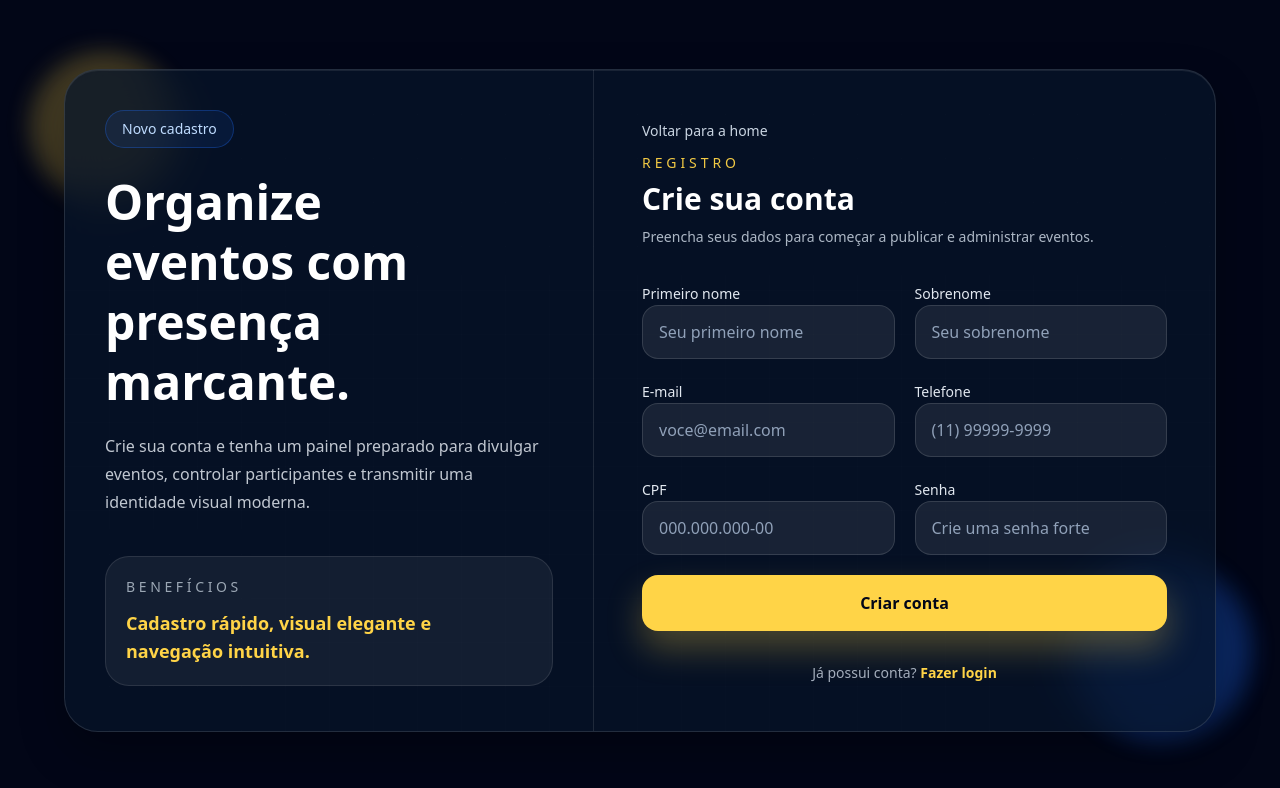
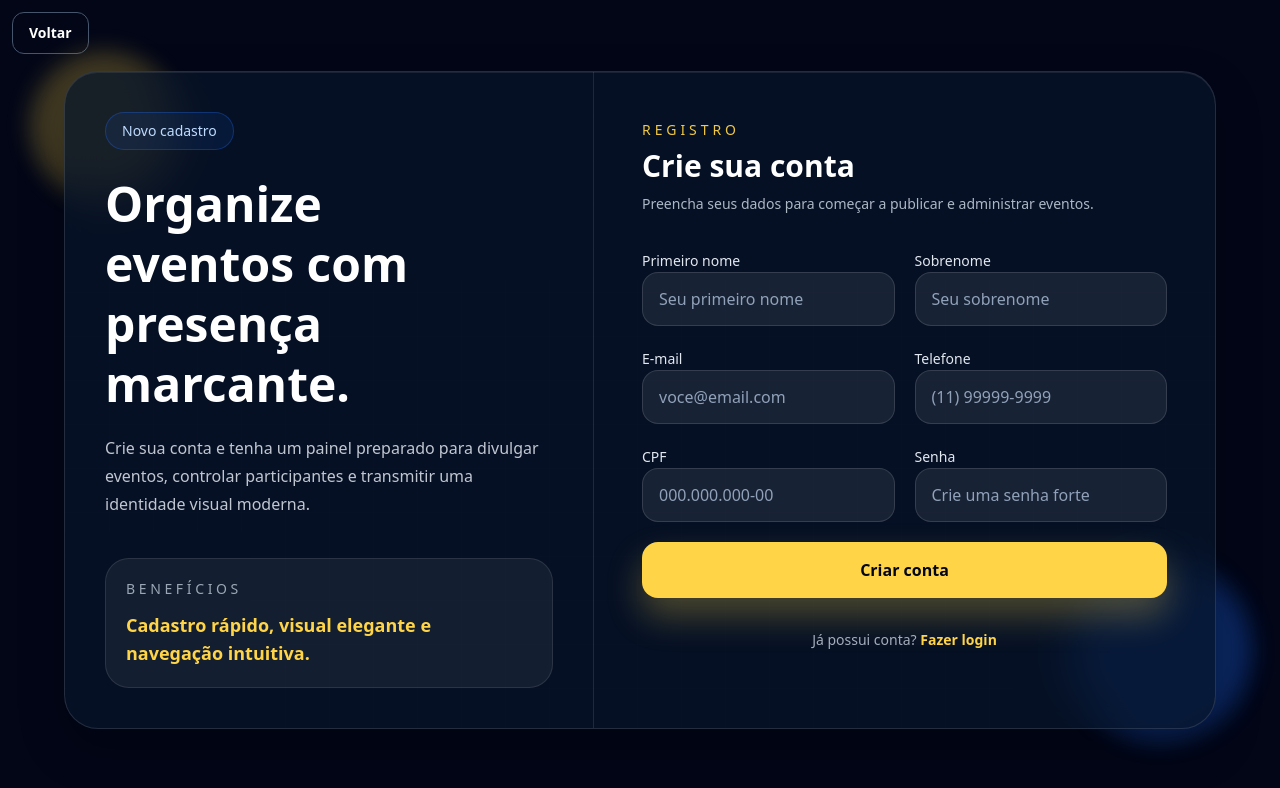
Before and after one commit to severo-bernardo04/event-creator-FE, a Next.js app in the folder my-app/: page /register in a window 1280 px wide. Shown: the top 788 px of the page. Built offline with nearby package versions, Linux system fonts and the light colour scheme.

Commit message:
feat(styles): enhanced styles added for the back button

```diff
--- a/my-app/app/login/page.tsx
+++ b/my-app/app/login/page.tsx
@@ -8,6 +8,12 @@ export default function LoginPage() {
 
   return (
     <main className="relative flex min-h-screen items-center justify-center overflow-hidden px-6 py-10 text-white">
+      <Link
+        href="/"
+          className="absolute top-3 left-3 rounded-xl border border-slate-600 px-4 py-2.5 text-sm font-bold text-white hover:border-slate-500 hover:bg-slate-800"
+        >
+          Voltar
+      </Link>
       <div className="floating-orb top-20 left-10 h-36 w-36 bg-primary/55" />
       <div
         className="floating-orb right-8 bottom-12 h-44 w-44 bg-secondary/45"
@@ -44,12 +50,6 @@ export default function LoginPage() {
         <div className="relative p-8 sm:p-10 md:p-12">
           <div className="mx-auto flex w-full max-w-md flex-col gap-8">
             <div className="space-y-3">
-              <Link
-                href="/"
-                className="inline-flex text-sm font-medium text-slate-300 hover:text-secondary"
-              >
-                Voltar para a home
-              </Link>
               <div>
                 <p className="text-sm uppercase tracking-[0.28em] text-primary/90">
                   Login
--- a/my-app/app/register/page.tsx
+++ b/my-app/app/register/page.tsx
@@ -8,6 +8,11 @@ export default function RegisterPage() {
 
   return (
     <main className="relative flex min-h-screen items-center justify-center overflow-hidden px-6 py-10 text-white">
+      <Link
+        href="/" className="absolute top-3 left-3 rounded-xl border border-slate-600 px-4 py-2.5 text-sm font-bold text-white hover:border-slate-500 hover:bg-slate-800"
+      >
+        Voltar
+      </Link>
       <div className="floating-orb top-16 left-8 h-36 w-36 bg-secondary/40" />
       <div
         className="floating-orb right-8 bottom-12 h-44 w-44 bg-primary/50"
@@ -44,12 +49,6 @@ export default function RegisterPage() {
         <div className="relative p-8 sm:p-10 md:p-12">
           <div className="mx-auto flex w-full max-w-2xl flex-col gap-8">
             <div className="space-y-3">
-              <Link
-                href="/"
-                className="inline-flex text-sm font-medium text-slate-300 hover:text-secondary"
-              >
-                Voltar para a home
-              </Link>
               <div>
                 <p className="text-sm uppercase tracking-[0.28em] text-secondary/95">
                   Registro
```
